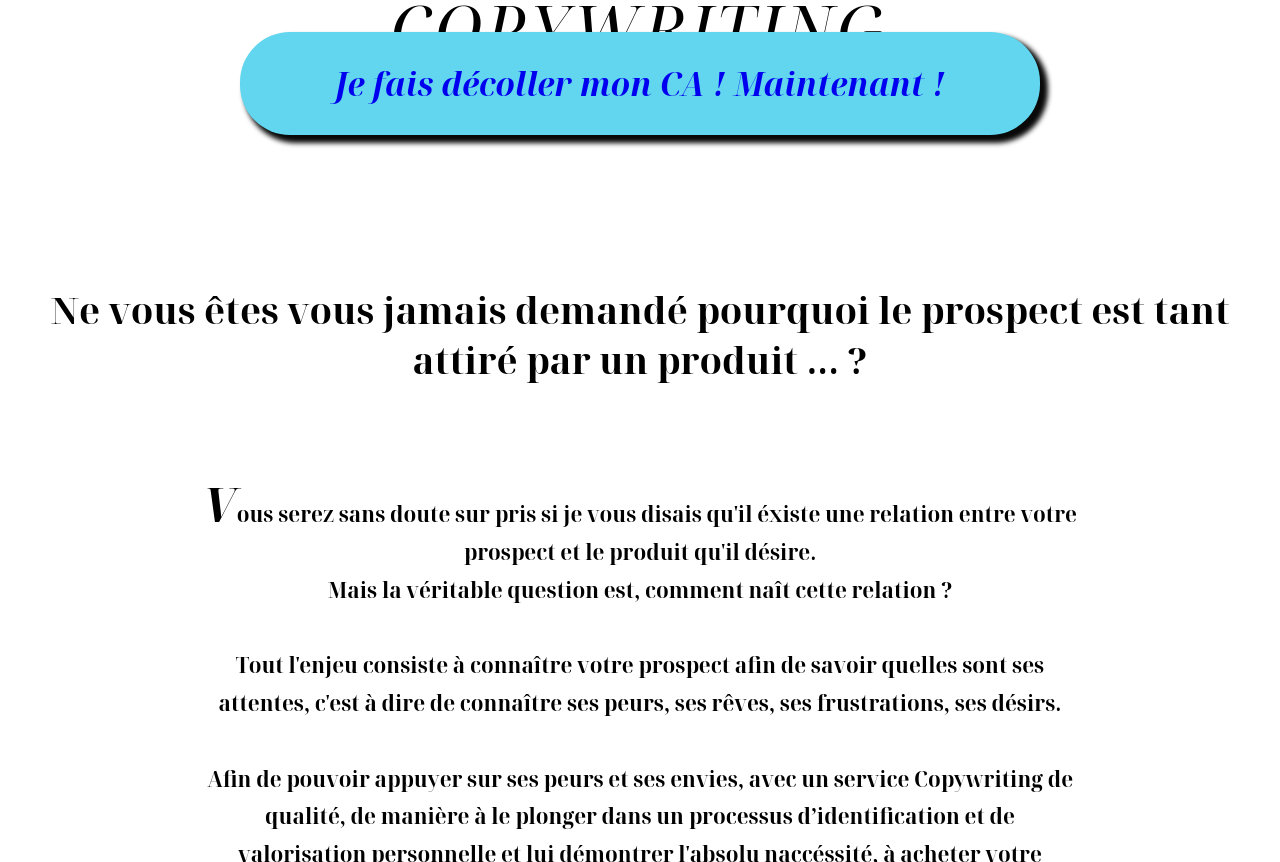
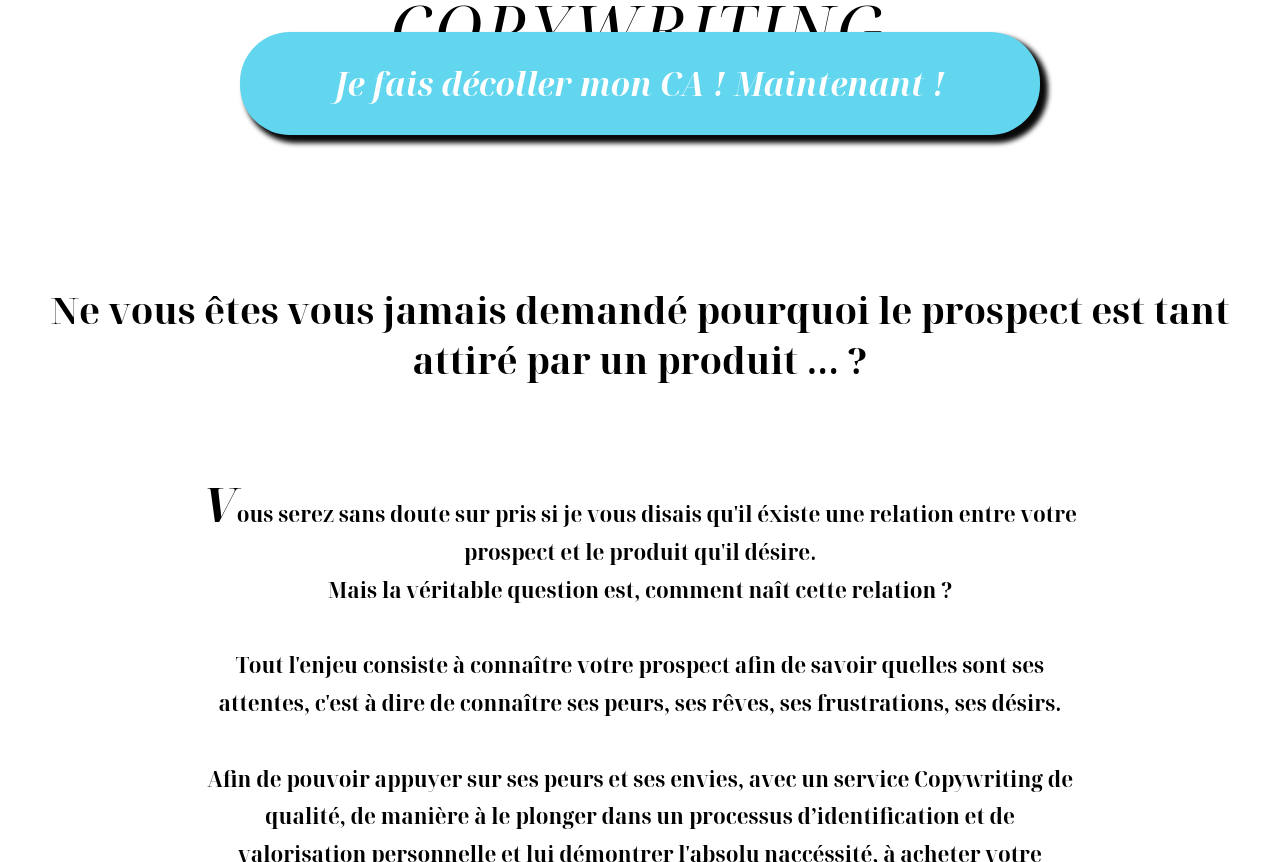
Before and after one commit to SaladinX1/Saladin_Copywriting_Site, a website: page index.html in a window 1280 px wide. Shown: the part 1097-1959 px from the top of the page. Drawn offline with Linux system fonts and the light colour scheme; a web font is replaced by a local one.

Commit message:
modification du styles.css et coloration du lien button en blanc

```diff
--- a/sass/components/_components.scss
+++ b/sass/components/_components.scss
@@ -29,5 +29,8 @@
         box-shadow: 0px 0px 0px 0px rgb(0, 0, 0);
         top: 10px;
     }
+    & a {
+        color: white;
+    }
 
 }
```
Also changed, not shown: css/styles.css, 1 other file.
